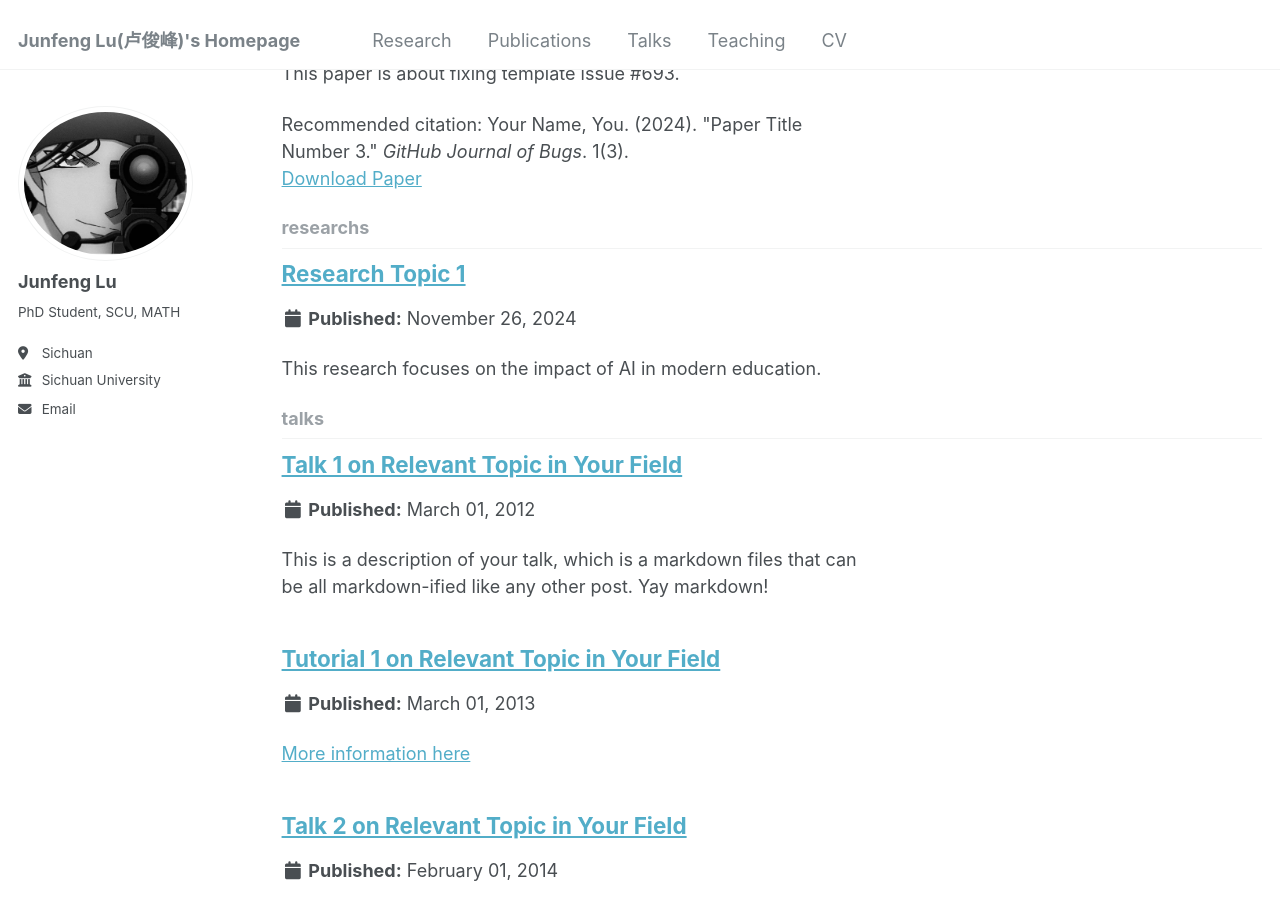
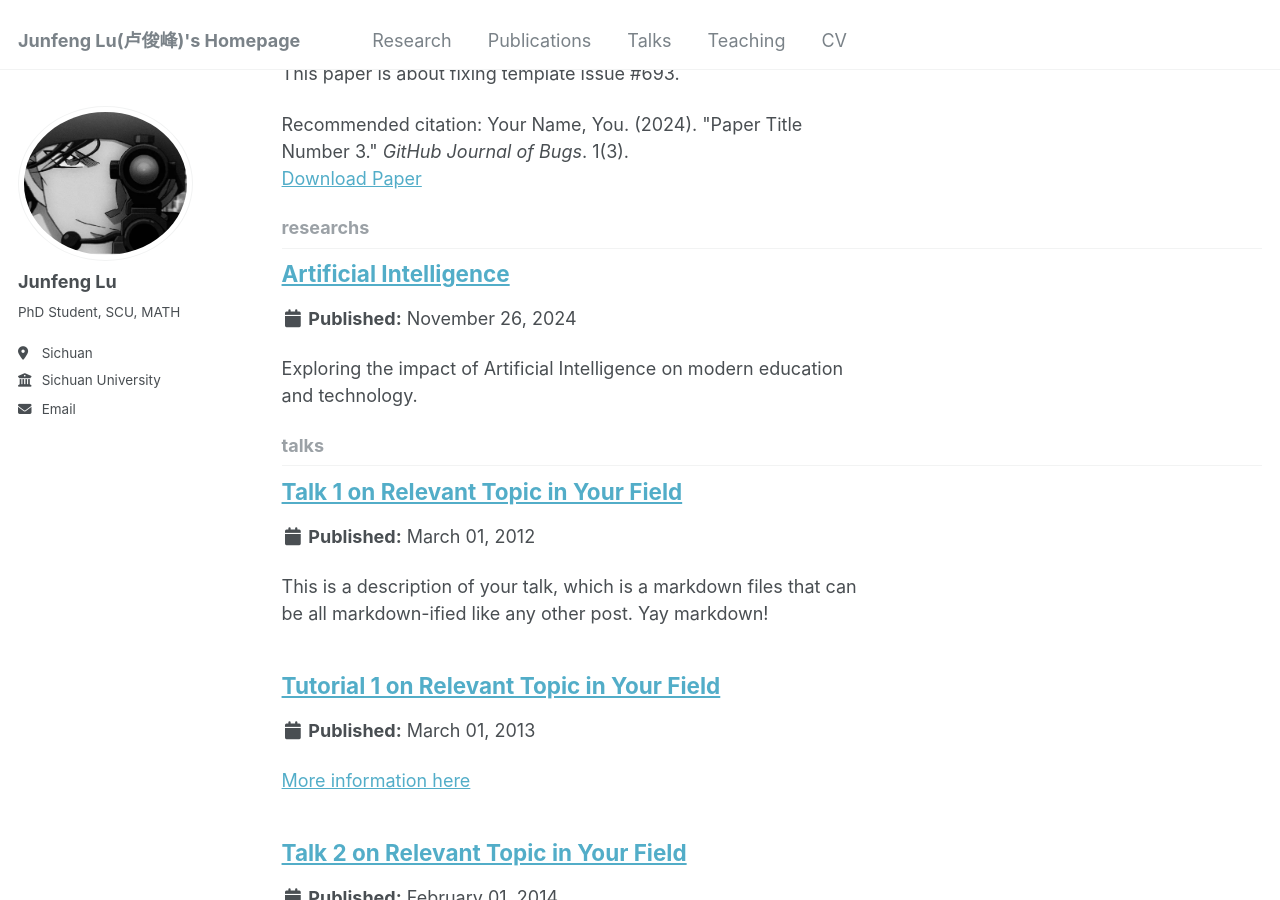
Before and after one commit to JunFengLu1/JunFengLu1.github.io, a Jekyll site: the page built from _pages/collection-archive.html, in a window 1280 px wide and 900 px high, scrolled down 2092 px. Built offline with Jekyll 4.4.1, drawn with Linux system fonts in a browser that asks for light colours.

Commit message:
Update 2024-11-26-research-topic-1.md

```diff
--- a/_researchs/2024-11-26-research-topic-1.md
+++ b/_researchs/2024-11-26-research-topic-1.md
@@ -1,8 +1,15 @@
 ---
-title: "Research Topic 1"
-collection: researchs
-category: research_projects
+title: "Artificial Intelligence"
 date: 2024-11-26
-excerpt: 'This research focuses on the impact of AI in modern education.'
+category: research
+excerpt: "Exploring the impact of Artificial Intelligence on modern education and technology."
 permalink: /researchs/2024-11-26-research-topic-1
+layout: research
 ---
+Artificial Intelligence (AI) has transformed various fields, including education, healthcare, and automation. Our research focuses on:
+
+- AI-driven learning systems
+- Intelligent tutoring platforms
+- Data-driven insights for personalized education
+
+We aim to enhance decision-making and learning experiences through cutting-edge AI technologies.
```
